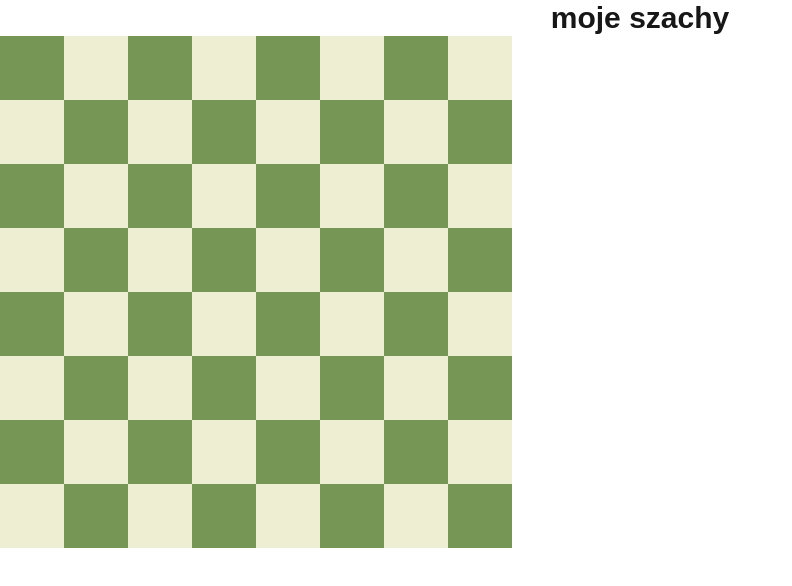
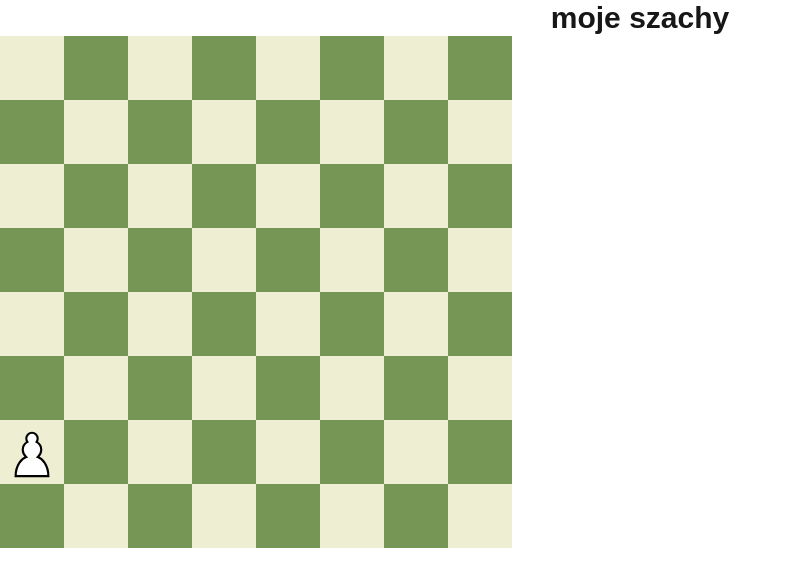
Before and after one commit to BartoszSwierbutowicz/chess-ai, a Next.js app: page / in a window 1280 px wide. Shown: the top 586 px of the page, without its empty margins (0-792 px from the left). Built offline with nearby package versions, Linux system fonts and the light colour scheme.

Commit message:
Render chess pieces using typed piece data

```diff
--- a/app/components/chessboard.tsx
+++ b/app/components/chessboard.tsx
@@ -1,4 +1,5 @@
 import Square from "./square";
+import { Piece } from "../types/chess";
 
 export default function Chessboard() {
 
@@ -8,11 +9,14 @@ export default function Chessboard() {
         <div className="grid grid-cols-8 w-fit">
             {positions.map(position => {
 
+                const piece: Piece | null =
+                    position === 48 ? {color: "white", type: "pawn"} : null
+
                 const row = Math.floor(position / 8);
                 const column = position % 8;
 
                 return (
-                    <Square key={position} isLight={(row + column) % 2 === 0}/>
+                    <Square key={position} isLight={(row + column) % 2 === 0} piece={piece}/>
                 )
 
             })}
--- a/app/components/square.tsx
+++ b/app/components/square.tsx
@@ -1,12 +1,25 @@
+import Image from "next/image";
+import type { Piece } from "../types/chess";
+
 type SquareProps = {
   isLight: boolean;
+  piece: Piece | null
 };
 
-export default function Square({ isLight }: SquareProps) {
+export default function Square({ isLight, piece }: SquareProps) {
 
-    const backgroundClass = isLight ? "bg-[#769656]" : "bg-[#eeeed2]"
+    const backgroundClass = isLight ? "bg-[#eeeed2]" : "bg-[#769656]"
 
     return (
-        <div className={"w-16 h-16 " + backgroundClass}></div>
+        <div className={"w-16 h-16 " + backgroundClass}>
+            {piece && (
+                <Image
+                    src={`/pieces/${piece.color}-${piece.type}.svg`}
+                    alt={`${piece.color} ${piece.type}`}
+                    width={64}
+                    height={64}
+                />
+            )}
+        </div>
     );
 }
--- /dev/null
+++ b/app/types/chess.ts
@@ -0,0 +1,6 @@
+export type PieceColor = "white" | "black";
+export type PieceType = "pawn" | "rook" | "knight" | "bishop" | "queen" | "king";
+export type Piece = {
+    color: PieceColor,
+    type: PieceType
+}
```
